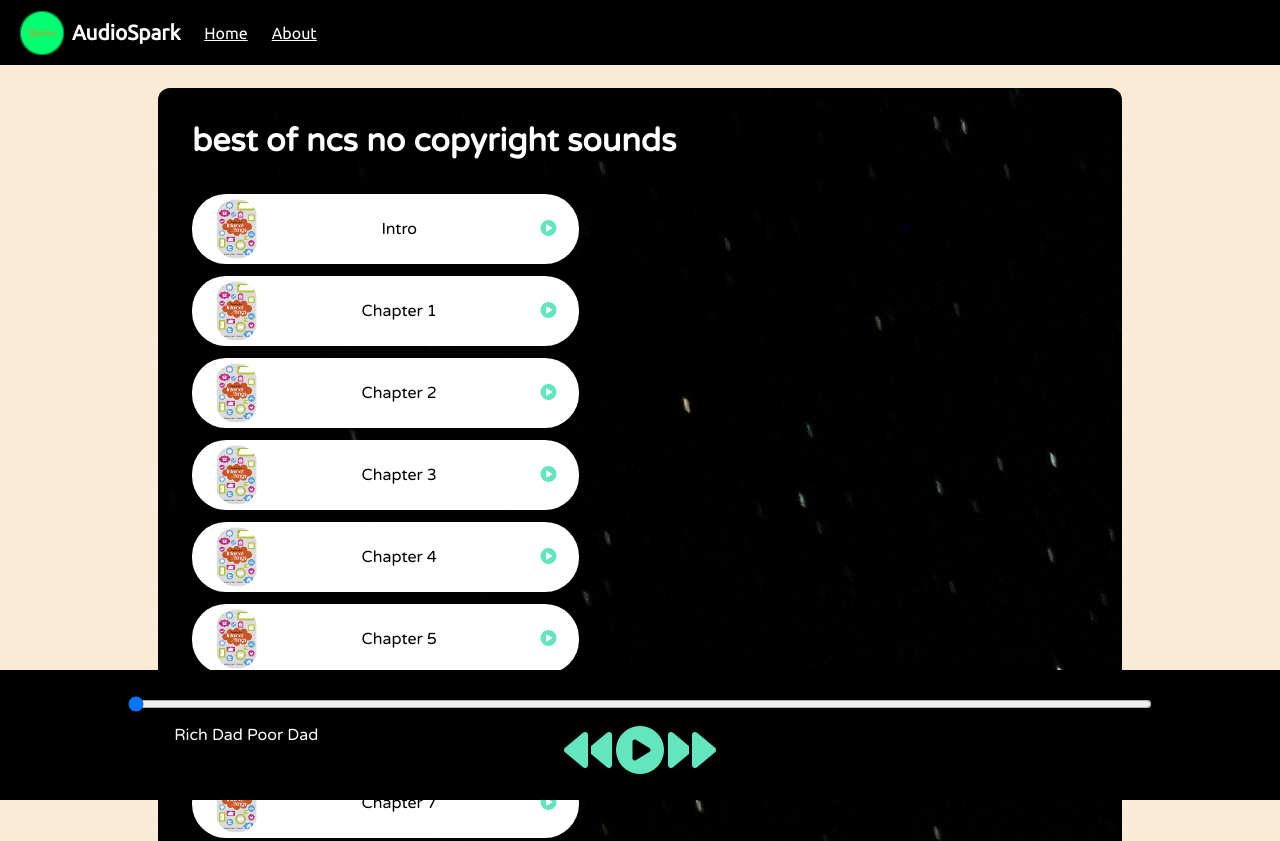
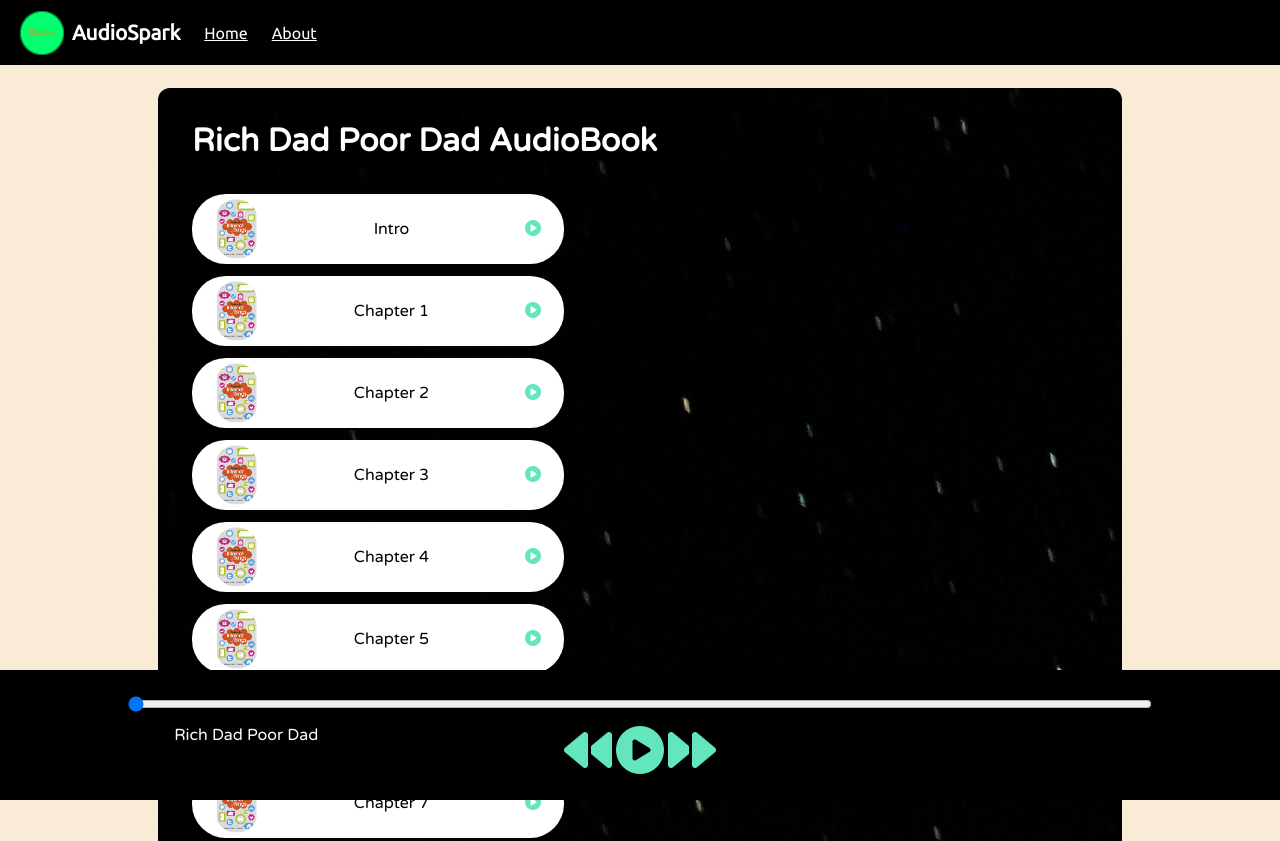
Before and after one commit to deoatharva/RichDadPoorDad, a plain HTML site: page index.html in a window 1280 px wide. Shown: the top 841 px of the page. Drawn offline with Linux system fonts and the light colour scheme.

Commit message:
Update index.html

```diff
--- a/index.html
+++ b/index.html
@@ -27,7 +27,7 @@
 
     <div class="container">
         <div class="songList">
-            <h1>best of ncs no copyright sounds</h1>
+            <h1>Rich Dad Poor Dad AudioBook</h1>
             <div class="songItemContainer">
                 <div class="songItem">
                     <img alt="1">
```
